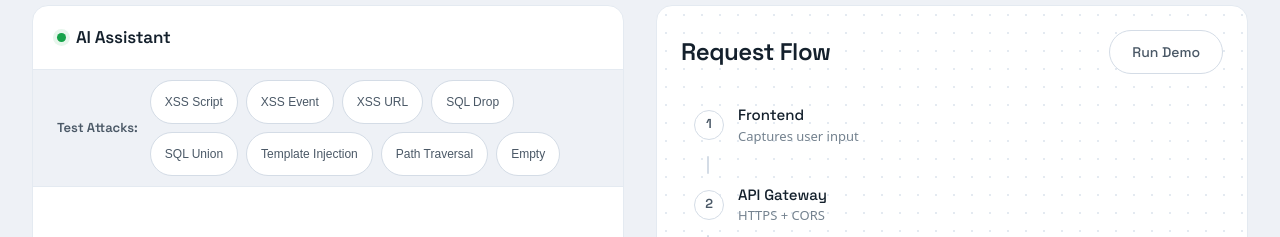
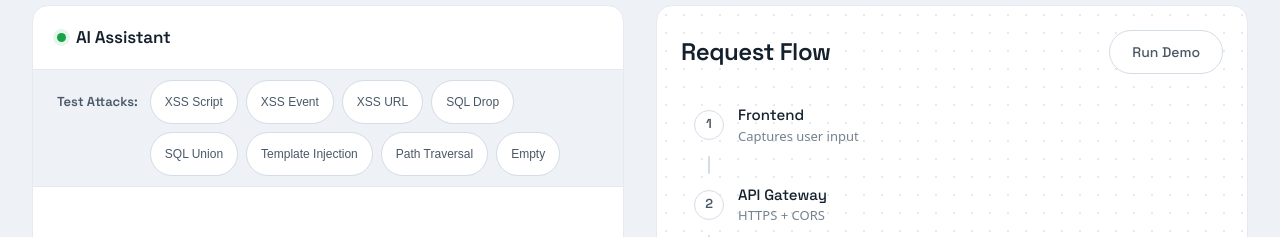
Before and after one commit to qusaismael/secure-chatbot-website, a React (Vite) app in the folder frontend/: page / in a window 1280 px wide. Shown: the part 181-418 px from the top of the page. Built offline with nearby package versions, Linux system fonts and the light colour scheme.

Commit message:
fix: center flow spine connectors on markers and align test label

```diff
--- a/frontend/src/components/ArchitectureViewer.css
+++ b/frontend/src/components/ArchitectureViewer.css
@@ -192,7 +192,7 @@
   height: 18px;
   background: var(--border);
   border-radius: 2px;
-  margin-left: 26px;
+  margin-left: 27px;
   transition: background 0.2s;
 }
 
@@ -248,7 +248,7 @@
 
   .flow-line {
     height: 14px;
-    margin-left: 22px;
+    margin-left: 23px;
   }
 }
 
@@ -301,6 +301,6 @@
 
   .flow-line {
     height: 12px;
-    margin-left: 19px;
+    margin-left: 20px;
   }
 }
--- a/frontend/src/components/Chat.css
+++ b/frontend/src/components/Chat.css
@@ -32,7 +32,7 @@
 /* Attack sandbox strip — quiet cool fill, chips below */
 .test-panel {
   display: flex;
-  align-items: center;
+  align-items: flex-start;
   gap: 12px;
   padding: 10px 24px;
   background: var(--bg-secondary);
@@ -40,6 +40,7 @@
 }
 
 .test-label {
+  margin-top: 12px; /* optically centered on the first chip row */
   font-family: var(--font-display);
   font-size: var(--text-xs);
   font-weight: 600;
@@ -274,6 +275,7 @@
   }
 
   .test-label {
+    margin-top: 0;
     font-size: var(--text-2xs);
   }
 
```
